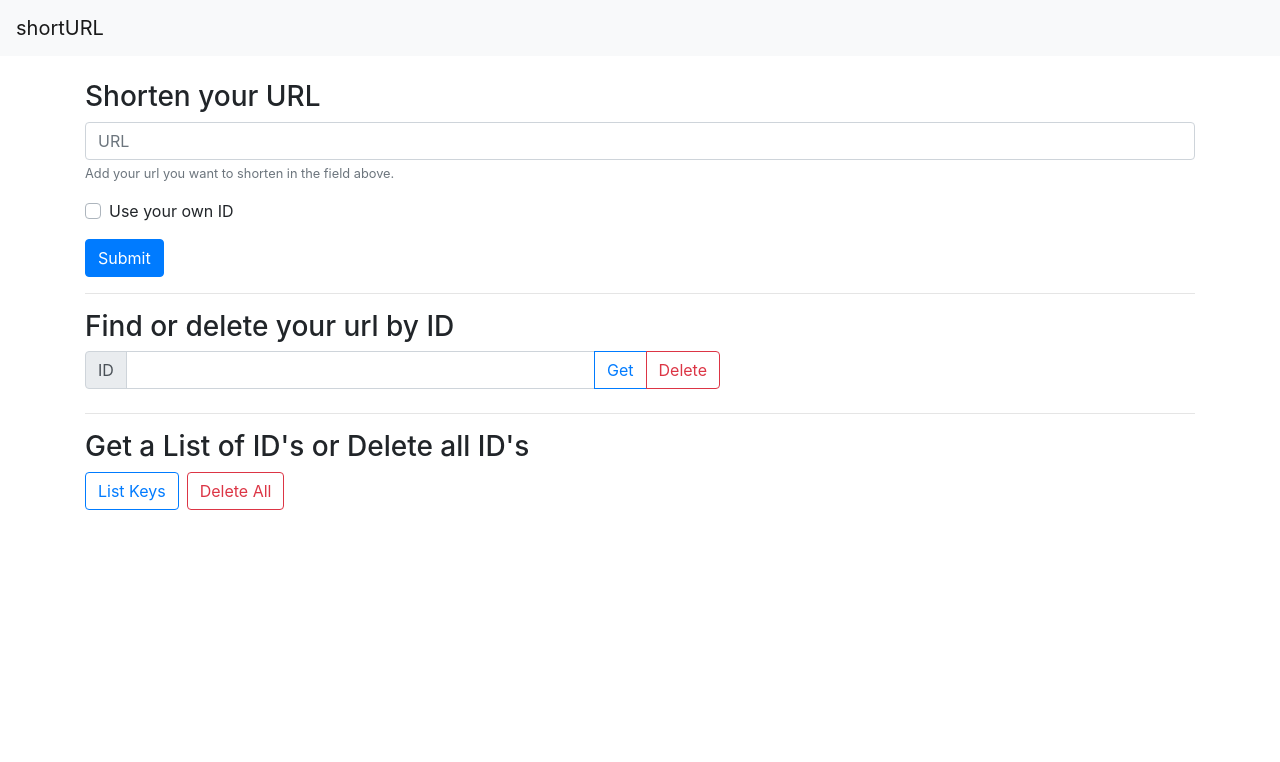
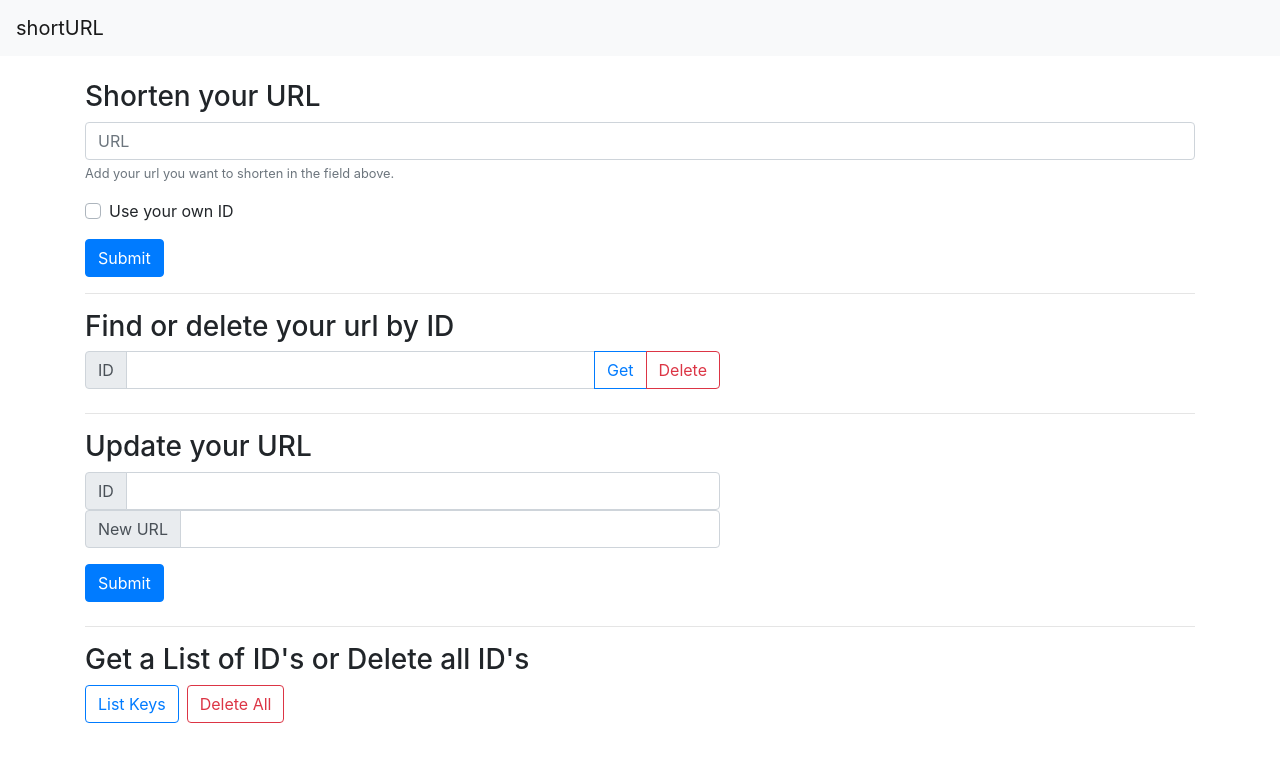
Before and after one commit to UvA-WSaCS-Group01/wsacs-rest-web, a Vue app in the folder client/: page / in a window 1280 px wide. Shown: the top 762 px of the page. Built offline with nearby package versions, Linux system fonts and the light colour scheme.

Commit message:
extended client with clear update function

```diff
--- a/client/src/components/UrlShortenerClient.vue
+++ b/client/src/components/UrlShortenerClient.vue
@@ -51,6 +51,23 @@
         </b-col>
       </b-row>
       <hr>
+      <b-row class="mb-4">
+        <b-col cols="7" class="text-left">
+        <h3>Update your URL</h3>
+            <b-form @submit="onUpdateSubmit" @reset="onUpdateFormReset" v-if="show">
+              <b-form-group>
+                <b-input-group prepend="ID" class>
+                  <b-form-input required v-model="formUpdate.urlId"></b-form-input>
+                </b-input-group>
+                <b-input-group prepend="New URL" class>
+                  <b-form-input required v-model="formUpdate.newUrl"></b-form-input>
+                </b-input-group>
+              </b-form-group>
+              <b-button type="submit" variant="primary">Submit</b-button>
+            </b-form>
+        </b-col>
+      </b-row>
+      <hr>
       <b-row>
         <b-col cols="12">
           <h3>Get a List of ID's or Delete all ID's</h3>
@@ -82,6 +99,10 @@ export default {
         clickedBtn: ""
       },
       shortendurlcode: "",
+      formUpdate:{
+        urlId:"",
+        newUrl:""
+      },
       keys: [],
       show: true
     };
@@ -92,7 +113,7 @@ export default {
       let request;
       let url = this.form.url;
       if (this.form.checked) {
-        request = this.api.put_by_id(this.form.code, this.form.url);
+        request = this.api.post_by_own_id(this.form.code, this.form.url);
       } else {
         request = this.api.post(this.form.url);
       }
@@ -185,6 +206,38 @@ export default {
 
       // alert(JSON.stringify(this.form));
     },
+    onUpdateSubmit(evt) {
+      evt.preventDefault();
+      let request;
+
+      request = this.api.put_by_id(this.formUpdate.urlId, this.formUpdate.newUrl);
+      request
+        .then(() => {
+          this.$bvToast.toast("Updated URL of " + this.formUpdate.urlId + " to " + this.formUpdate.newUrl, {
+              title: "Your Entry was updated",
+              toaster: "b-toaster-top-center"
+            });
+        })
+        .catch(err =>{
+          if (err.response.status == 400) {
+              this.$bvToast.toast("This is not a valid URL", {
+                title:
+                  "Invalid URL",
+                toaster: "b-toaster-top-center"
+              });
+            } else {
+              this.$bvToast.toast("This is not a valid shortURL", {
+                title:
+                  "Invalid shortURL - entry might be deleted or is non-existent",
+                toaster: "b-toaster-top-center"
+              });
+            }
+        })
+    },
+    onUpdateFormReset() {
+      this.formUpdate.newUrl = "";
+      this.formUpdate.urlId = "";
+    },
     resetShortendForm() {
       this.shortendurlcode = "";
       this.show = false;
--- a/client/src/utils/api.js
+++ b/client/src/utils/api.js
@@ -37,6 +37,13 @@ export default class Api {
           });
     }
 
+    async post_by_own_id(id, url) {
+        return await this._http.post("/", {
+            url: url,
+            id: id
+          });
+    }
+
     async delete() {
         return await this._http.delete("/");
     }
```
